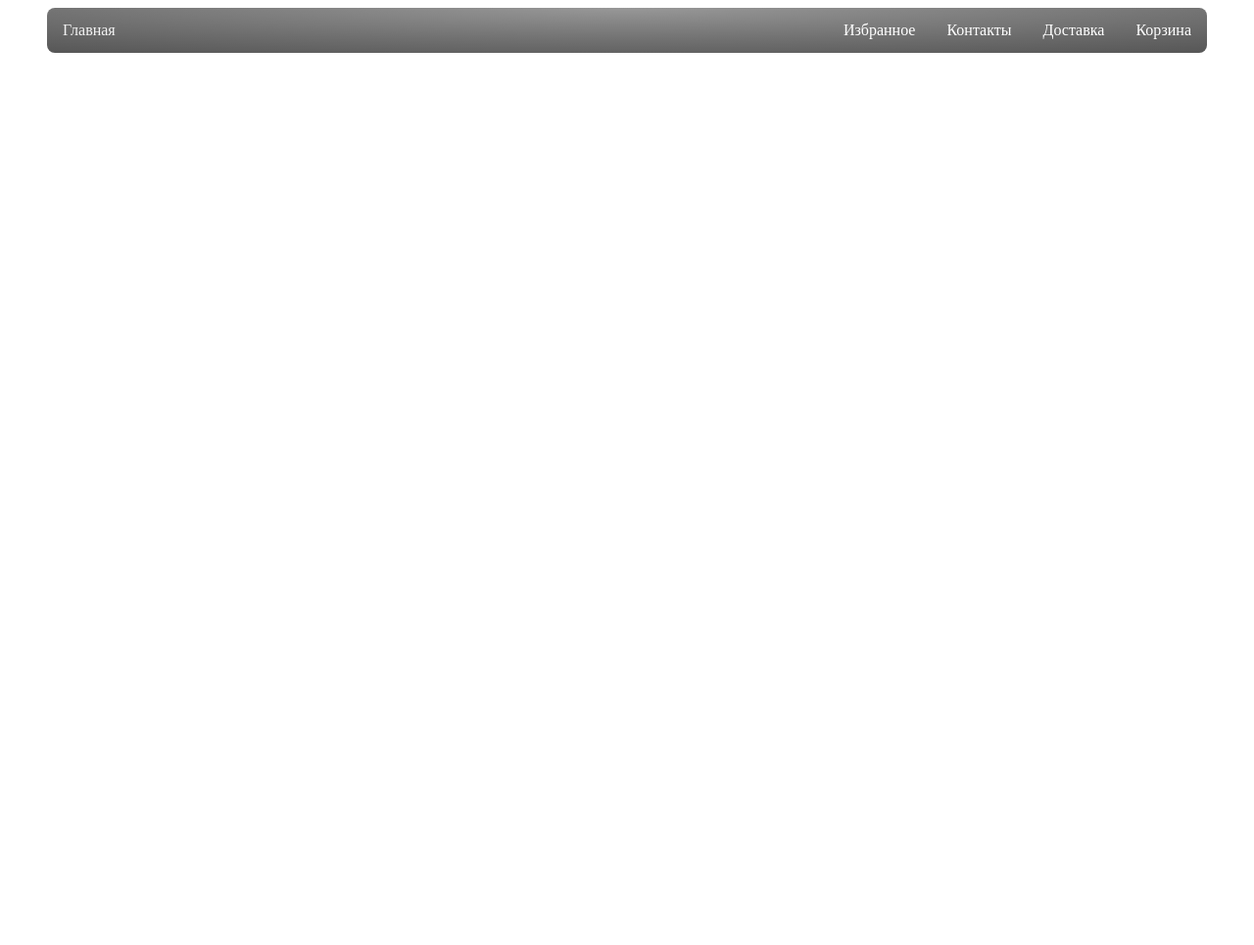
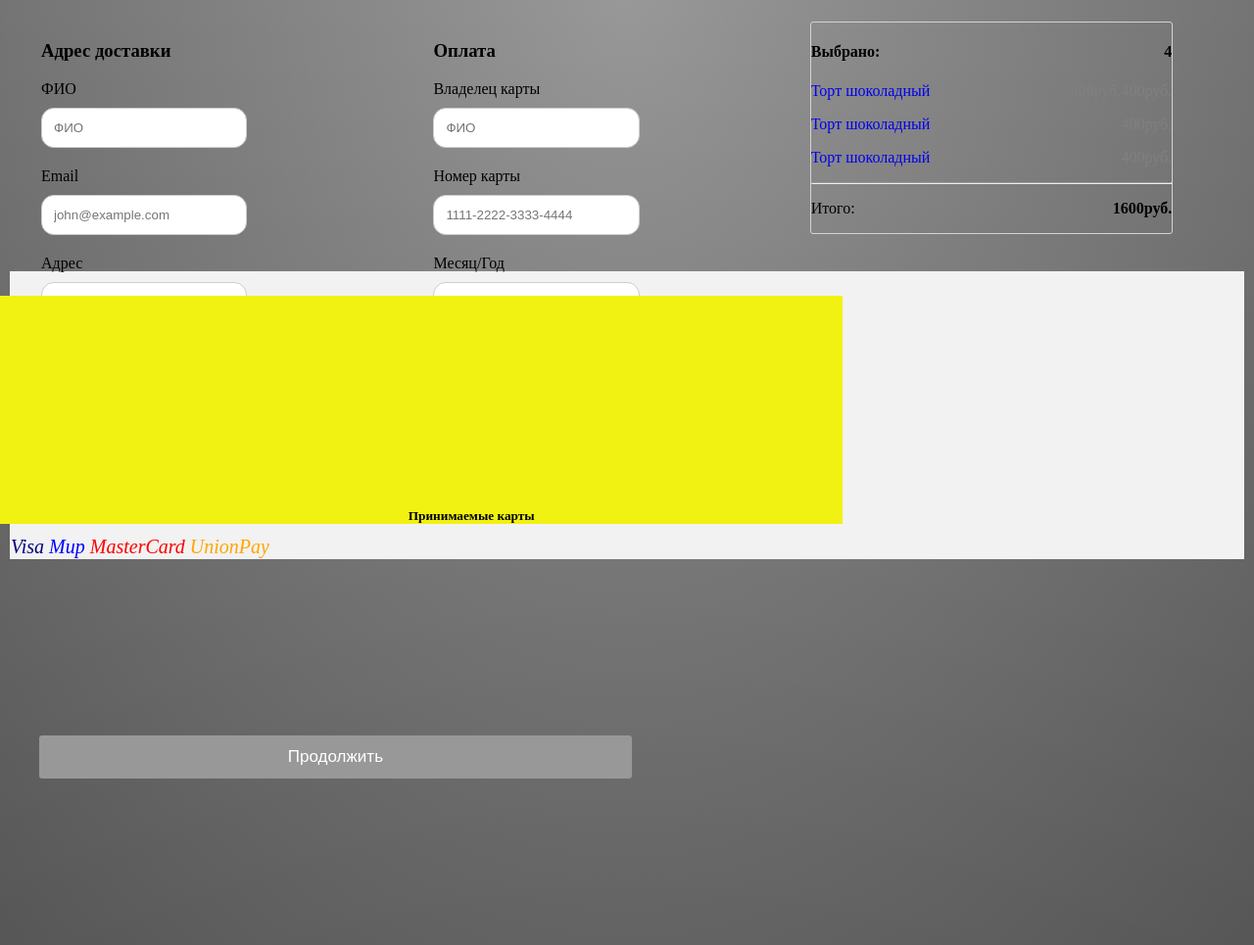
Before and after one commit to vansldaiske/site, a Flask app: page /payment in a window 1280 px wide. Shown: the whole page at 98% size. Before the commit the page ends 54 px from the top, so only its background shows below. Run offline with Flask 2, Linux system fonts and the light colour scheme; data that the repository does not hold is empty.

Commit message:
new file 404.html, payment.html

```diff
--- a/webmain/__init__.py
+++ b/webmain/__init__.py
@@ -6,8 +6,8 @@ from webmain.database import migrate, Session
 from webmain.routes import blueprint
 # from webmain.model import Products, Category
 
-# def page_not_found(e):
-#   return render_template('500.html'), 404
+def page_not_found(e):
+  return render_template('404.html'), 404
 
 def internal_server_error(e):
   return render_template('500.html'), 500
@@ -16,7 +16,7 @@ def create_app():
     app = Flask(__name__)
     app.config.from_pyfile('config.py')
     app.register_blueprint(blueprint)
-    # app.register_error_handler(404, page_not_found)
+    app.register_error_handler(404, page_not_found)
     app.register_error_handler(500, internal_server_error)
     migrate()
 
--- a/webmain/routes.py
+++ b/webmain/routes.py
@@ -29,8 +29,11 @@ def products_list(category):
 
 @blueprint.route("/contact")
 def contact():
-    return render_template("")
+    return render_template("contact.html")
 
+@blueprint.route("/payment")
+def payment():
+    return render_template("payment.html")
 
 # @blueprint.route("/basket")
 # def basket():
--- a/webmain/static/css/style.css
+++ b/webmain/static/css/style.css
@@ -1,5 +1,7 @@
 body {
-    /*background-image: linear-gradient(45deg, #93a5cf 0%, #e4efe9 100%);*/
+    background: linear-gradient(to bottom, rgba(255,255,255,0.15) 0%, rgba(0,0,0,0.15) 100%), radial-gradient(at top center, rgba(255,255,255,0.40) 0%, rgba(0,0,0,0.40) 120%) #989898;
+    background-blend-mode: multiply;
+    margin: 10px;
 }
 
 /* Верхняя часть панели с иконками */
@@ -469,9 +471,9 @@ body {
 
 /* слайд картинок в быстром просмотре */
 /* Hide the images by default */
-/*.mySlides {
+.Slides {
   display: none;
-}*/
+}
 
 /* Add a pointer when hovering over the thumbnail images */
 .cursor {
@@ -525,15 +527,15 @@ body {
 
 /* конец слайда в быстром просмотре */
 
-/* Тест на оформления заказа */
+/* payment таблица */
 
-.row {
+/*.row {
   display: -ms-flexbox; /* IE10 */
-  display: flex;
+  /*display: flex;
   -ms-flex-wrap: wrap; /* IE10 */
-  flex-wrap: wrap;
+  /*flex-wrap: wrap;
   margin: 0 -16px;
-}
+}*/
 
 .col-25 {
   -ms-flex: 25%; /* IE10 */
@@ -543,6 +545,8 @@ body {
 .col-50 {
   -ms-flex: 50%; /* IE10 */
   flex: 50%;
+  width: 30%;
+  float: left;
 }
 
 .col-75 {
@@ -557,45 +561,59 @@ body {
 }
 
 .container {
-  background-color: #f2f2f2;
-  padding: 5px 20px 15px 20px;
+  /*background-color: #f2f2f2;*/
+  /*padding: 5px 20px 15px 20px;*/
   border: 1px solid lightgrey;
   border-radius: 3px;
+  width: 30%;
+  float: left;
 }
 
 input[type=text] {
-  width: 100%;
+  width: 50%;
   margin-bottom: 20px;
   padding: 12px;
   border: 1px solid #ccc;
-  border-radius: 3px;
+  border-radius: 13px;
 }
 
 label {
   margin-bottom: 10px;
+  margin-right: 80px;
   display: block;
 }
 
 .icon-container {
   margin-bottom: 20px;
-  padding: 7px 0;
-  font-size: 24px;
+  padding: 270px 10px 1px 1px;
+  font-size: 20px;
+  background-color: #f2f2f2;
+  border: none;
+}
+
+h5.nad {
+ background-color: #f2f212;
+ position: relative;
+ left: -410px;
+ width: -1140px;
+ bottom: -280px;
+ border: none;
 }
 
 .btn {
-  background-color: #4CAF50;
+  background-color: #989898;
   color: white;
   padding: 12px;
-  margin: 10px 0;
+  margin: 160px 30px;
   border: none;
-  width: 100%;
+  width: 48%;
   border-radius: 3px;
   cursor: pointer;
   font-size: 17px;
 }
 
 .btn:hover {
-  background-color: #45a049;
+  background-color: #989890;
 }
 
 span.price {
@@ -613,8 +631,6 @@ span.price {
   }
 }
 
-/* Конец теста */
-
 a {
     text-decoration: none; /* Отменяем подчеркивание у ссылки */
    }
--- a/webmain/templates/base.html
+++ b/webmain/templates/base.html
@@ -3,6 +3,7 @@
 <head>
     <meta charset="UTF-8">
     <!--<link rel="icon" href="{{ url_for('static', filename='images/maffiny.jpg') }}" type="image">-->
+    <link rel="icon" href="{{ url_for('static', filename='images/maffiny.ico') }}" type="image">
     <meta name="viewport" content="width=device-width, initial-scale=1">
     <title>{% block title %}Пекарня Ессении{% endblock %}</title>
     <!-- подключение файла стилей css-->
@@ -14,7 +15,7 @@
 <body>
 <div class="topnav">
     <a href="/home">Главная</a>
-    <a class="contact" href="">Корзина</a>
+    <a class="contact" href="/payment">Корзина</a>
     <a class="contact" href="">Доставка</a>
     <a class="contact" href="/contact">Контакты</a>
     <a class="contact" href="">Избранное</a>
--- a/webmain/templates/contact.html
+++ b/webmain/templates/contact.html
@@ -5,7 +5,7 @@
     <title>{% block title %}Пекарня Ессении{% endblock %}</title>
     <link rel="stylesheet" href="{{ url_for('static', filename='css/main.css') }}">
 </head>
-<body>
+<body class="contacts">
     <footer>    <!-- Подвал сайта -->
     <div class="footer">
         <h4 class="gorod"><a name="bottom">Москва</a></h4>
--- a/webmain/templates/main.html
+++ b/webmain/templates/main.html
@@ -3,7 +3,6 @@
 <head>
     <meta charset="UTF-8">
     <!--<link rel="icon" href="{{ url_for('static', filename='images/maffiny.jpg') }}" type="image">-->
-    <!--<link rel="icon" href="{{ page_icon }}" type="image">-->
     <meta name="viewport" content="width=device-width, initial-scale=1">
     <title>{% block title %}Пекарня Ессении{% endblock %}</title>
     <!-- подключение файла стилей css-->
--- /dev/null
+++ b/webmain/templates/payment.html
@@ -0,0 +1,59 @@
+
+<!DOCTYPE html>
+<html lang="ru">
+<head>
+    <meta charset="UTF-8">
+    <title>{% block title %}Пекарня Ессении{% endblock %}</title>
+    <link rel="stylesheet" href="{{ url_for('static', filename='css/style.css') }}">
+</head>
+<body>
+  <div class="col-75">
+      <div class="col-50">
+            <h3>Адрес доставки</h3>
+            <label for="fname"> ФИО</label>
+            <input type="text" id="fname" name="firstname" placeholder="ФИО">
+            <label for="email"> Email</label>
+            <input type="text" id="email" name="email" placeholder="john@example.com">
+            <label for="adr"> Адрес</label>
+            <input type="text" id="adr" name="address" placeholder="улица, дом, кв">
+            <label for="city"> Город</label>
+            <input type="text" id="city" name="city" placeholder="город">
+      </div>
+      <div class="col-50">
+          <h3>Оплата</h3>
+          <label for="cname">Владелец карты</label>
+          <input type="text" id="cname" name="cardname" placeholder="ФИО">
+          <label for="ccnum">Номер карты</label>
+          <input type="text" id="ccnum" name="cardnumber" placeholder="1111-2222-3333-4444">
+          <label for="expmonth">Месяц/Год</label>
+          <input type="text" id="expmonth" name="expmonth" placeholder="00/00">
+          <label for="cvv">CVV</label>
+          <input type="text" id="cvv" name="cvv" placeholder="000">
+      </div>
+  </div>
+  <div class="col-25">
+      <div class="container">
+        <h4>Выбрано:
+          <span class="price" style="color:black">
+<!--            <i class="fa fa-shopping-cart"></i>-->
+            <b>4</b>
+          </span>
+        </h4>
+        <p><a href="#"></a> <span class="price">400руб.</span></p>
+        <p><a href="#">Торт шоколадный</a> <span class="price">400руб.</span></p>
+        <p><a href="#">Торт шоколадный</a> <span class="price">400руб.</span></p>
+        <p><a href="#">Торт шоколадный</a> <span class="price">400руб.</span></p>
+        <hr>
+        <p>Итого: <span class="price" style="color:black"><b>1600руб.</b></span></p>
+      </div>
+  </div>
+  <h5 class="nad">Принимаемые карты</h5>
+          <div class="icon-container">
+            <i style="color:navy;">Visa</i>
+            <i style="color:blue;">Мир</i>
+            <i style="color:red;">MasterCard</i>
+            <i style="color:orange;">UnionPay</i>
+          </div>
+    <input type="submit" value="Продолжить" class="btn">
+</body>
+</html>
```
Also changed, not shown: webmain/static/css/main.css (+10 -1 lines), webmain/templates/404.html (added, +12 -0 lines).
